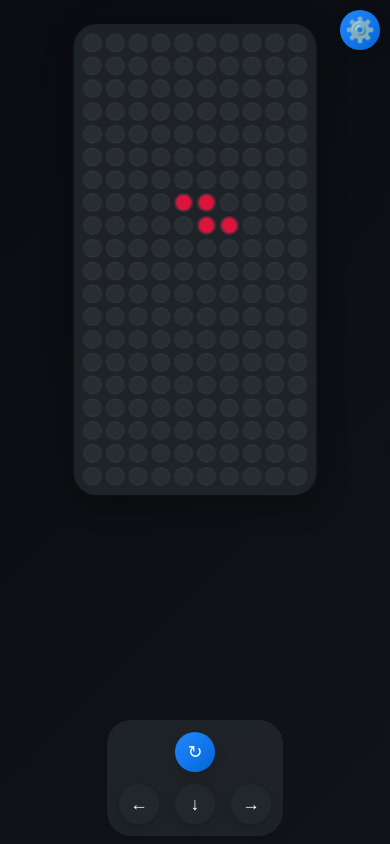
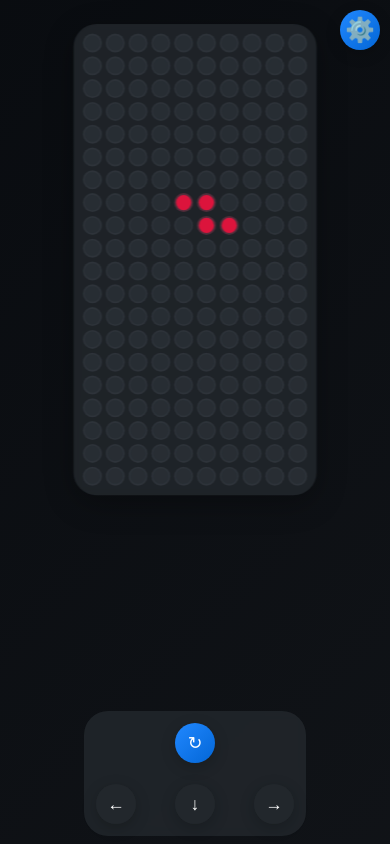
Before and after one commit to Svetk0/tetris-ai, a Next.js app: page / in a window 390 px wide. Built offline with nearby package versions, Linux system fonts and the light colour scheme.

Commit message:
increase touch area

```diff
--- a/src/components/Tetris.module.scss
+++ b/src/components/Tetris.module.scss
@@ -176,7 +176,7 @@
         display: flex;
         flex-direction: column;
         align-items: center;
-        gap: 0.75rem;
+        gap: 1.3rem;
         position: fixed;
         bottom: 0.5rem;
         left: 50%;
@@ -187,7 +187,7 @@
 
 .controlRow {
     display: flex;
-    gap: 1rem;
+    gap: clamp(1rem, 10vw, 4rem);
     align-items: center;
     justify-content: center;
     width: 100%;
@@ -209,10 +209,21 @@
     box-shadow: 0 4px 15px rgba(0, 0, 0, 0.2);
     transition: all 0.2s ease;
     -webkit-tap-highlight-color: transparent;
+    position: relative; // Add this
 
     &:active {
         transform: scale(0.95);
         background: rgba(48, 54, 61, 0.9);
+    }
+
+
+    &::before {
+        content: '';
+        position: absolute;
+        top: -10px;
+        left: -10px;
+        right: -10px;
+        bottom: -10px;
     }
 
     &.rotate {
```
